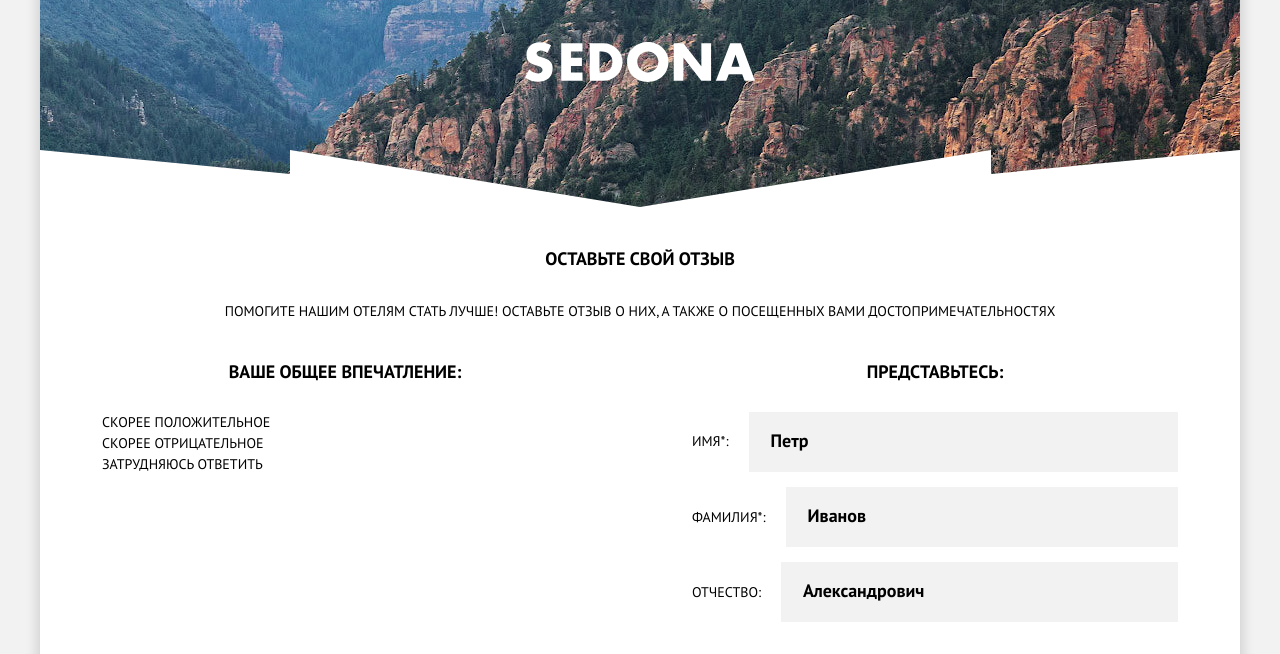
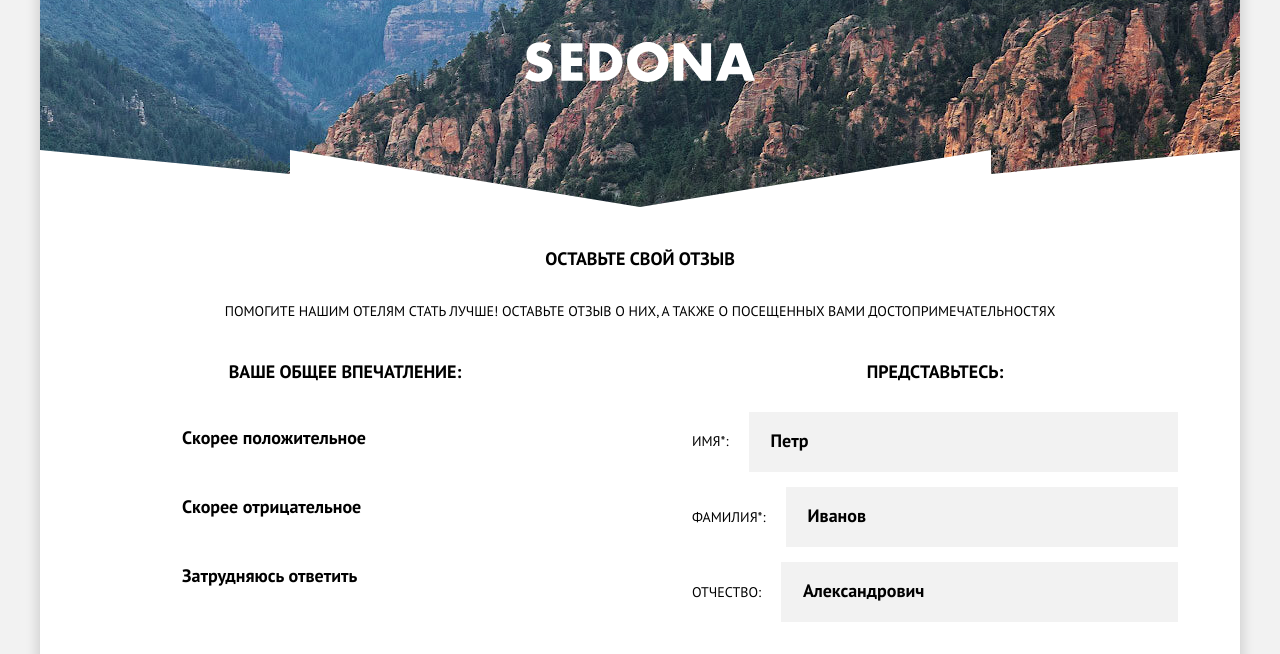
Before and after one commit to MaksymVorozhtsov/485797-sedona-1, a website: page source/form.html in a window 1280 px wide. Shown: the part 118-772 px from the top of the page. Drawn offline with nearby package versions, Linux system fonts and the light colour scheme; files that its build step writes are made by us from their sources; files whose address does not match are found by name.

Commit message:
fonts optimize / form pt2

```diff
--- a/source/form.html
+++ b/source/form.html
@@ -5,6 +5,8 @@
   <meta charset="utf-8">
   <title>HTML Academy: Седона / Форма</title>
   <meta name="viewport" content="width=device-width, initial-scale=1">
+  <link rel="preload" href="fonts/ptsans.woff2" as="font" type="font/woff2">
+  <link rel="preload" href="fonts/ptsansbold.woff2" as="font" type="font/woff2">
   <link href="css/style.min.css" rel="stylesheet">
 </head>
 
@@ -96,11 +98,11 @@
           <fieldset class="form__fieldset form__fieldset--impr">
             <legend class="form__legend">Ваше Общее впечатление:</legend>
             <input type="radio" name="impression" value="good" id="impression-good" class="form__input--radio visually-hidden" checked>
-            <label for="impression-good" class="form__label--block">Скорее положительное</label>
+            <label for="impression-good" class="form__label--block form__label--radio">Скорее положительное</label>
             <input type="radio" name="impression" value="bad" id="impression-bad" class="form__input--radio visually-hidden">
-            <label for="impression-good" class="form__label--block">Скорее отрицательное</label>
+            <label for="impression-good" class="form__label--block form__label--radio">Скорее отрицательное</label>
             <input type="radio" name="impression" value="none" id="impression-none" class="form__input--radio visually-hidden">
-            <label for="impression-good" class="form__label--block">Затрудняюсь ответить</label>
+            <label for="impression-good" class="form__label--block form__label--radio">Затрудняюсь ответить</label>
           </fieldset>
           <fieldset class="form__fieldset">
             <legend class="form__legend">Посещенные достопримечательности:</legend>
--- a/source/sass/blocks/_fonts.scss
+++ b/source/sass/blocks/_fonts.scss
@@ -1,6 +1,7 @@
 @font-face {
   font-family: "PT Sans";
   font-weight: 400;
+  font-display: swap;
   src:
     url("../fonts/ptsans.woff"),
     url("../fonts/ptsans.woff2");
@@ -9,6 +10,7 @@
 @font-face {
   font-family: "PT Sans";
   font-weight: 700;
+  font-display: swap;
   src:
     url("../fonts/ptsansbold.woff"),
     url("../fonts/ptsansbold.woff2");
--- a/source/sass/blocks/_form.scss
+++ b/source/sass/blocks/_form.scss
@@ -53,8 +53,18 @@
   @include center();
 }
 
-.form__label--block {
-  display: block;
+.form__label {
+  &--block {
+    display: block;
+    position: relative;
+    text-transform: none;
+    font-weight: 700;
+    font-size: 18px;
+  }
+
+  &--radio {
+    padding: 15px 0 33px 80px;
+  }
 }
 
 .form__input-wrap {
@@ -88,11 +98,11 @@
     content: "";
     position: absolute;
     background-repeat: no-repeat;
+    top: 50px;
     z-index: 1;
   }
 
   &--phone::before {
-    top: 41px;
     right: 18px;
     width: 18px;
     height: 18px;
@@ -104,7 +114,6 @@
   }
 
   &--email::before {
-    top: 42px;
     right: 19px;
     width: 17px;
     height: 15px;
@@ -120,6 +129,17 @@
   @media (min-width: $desktop) {
     display: flex;
     justify-content: space-between;
+  }
+
+  & .form__label {
+    display: block;
+    margin-bottom: 8px;
+    padding-left: 24px;
+
+    @media (min-width:$tablet) {
+      margin-bottom: 0px;
+      padding-left: 0px;
+    }
   }
 }
 
```
Also changed, not shown: source/index.html (+2 -0 lines), source/photo.html (+2 -0 lines).
